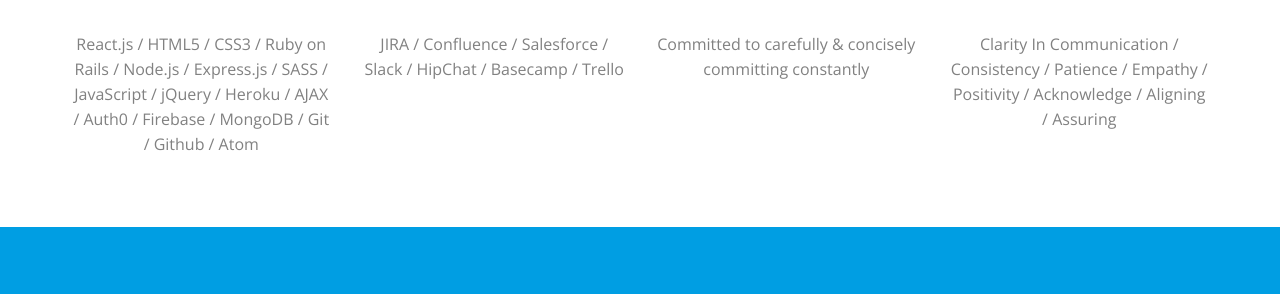
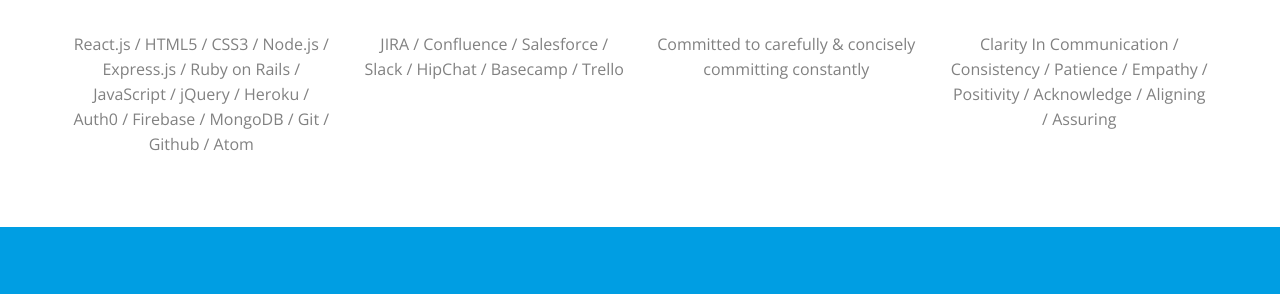
Before and after one commit to Jeauxy/portfolio, a plain HTML site: page index.html in a window 1280 px wide. Shown: the part 2168-2462 px from the top of the page. Drawn offline with nearby package versions, Linux system fonts and the light colour scheme.

Commit message:
Adjusted skills section

```diff
--- a/index.html
+++ b/index.html
@@ -142,7 +142,7 @@
                   <i class="fa fa-code fa-3x"></i>
   							</div>
                 <h3>Web Development</h3>
-                <p>React.js / HTML5 / CSS3 / Ruby on Rails / Node.js / Express.js / SASS / JavaScript / jQuery / Heroku / AJAX / Auth0 / Firebase / MongoDB / Git / Github / Atom</p>
+                <p>React.js / HTML5 / CSS3 / Node.js / Express.js / Ruby on Rails / JavaScript / jQuery / Heroku / Auth0 / Firebase / MongoDB / Git / Github / Atom</p>
   						</div>
   					</div>
 
```
